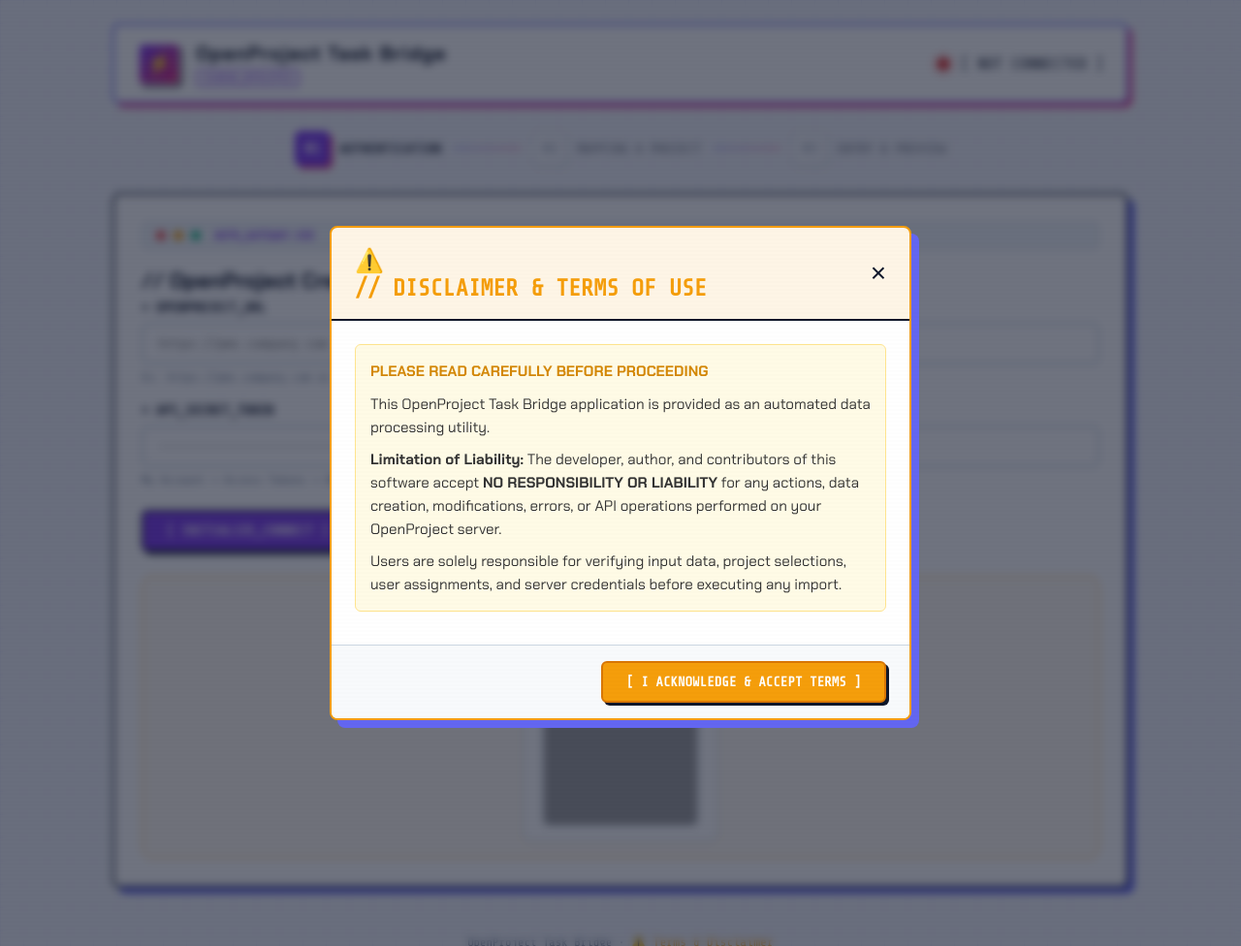
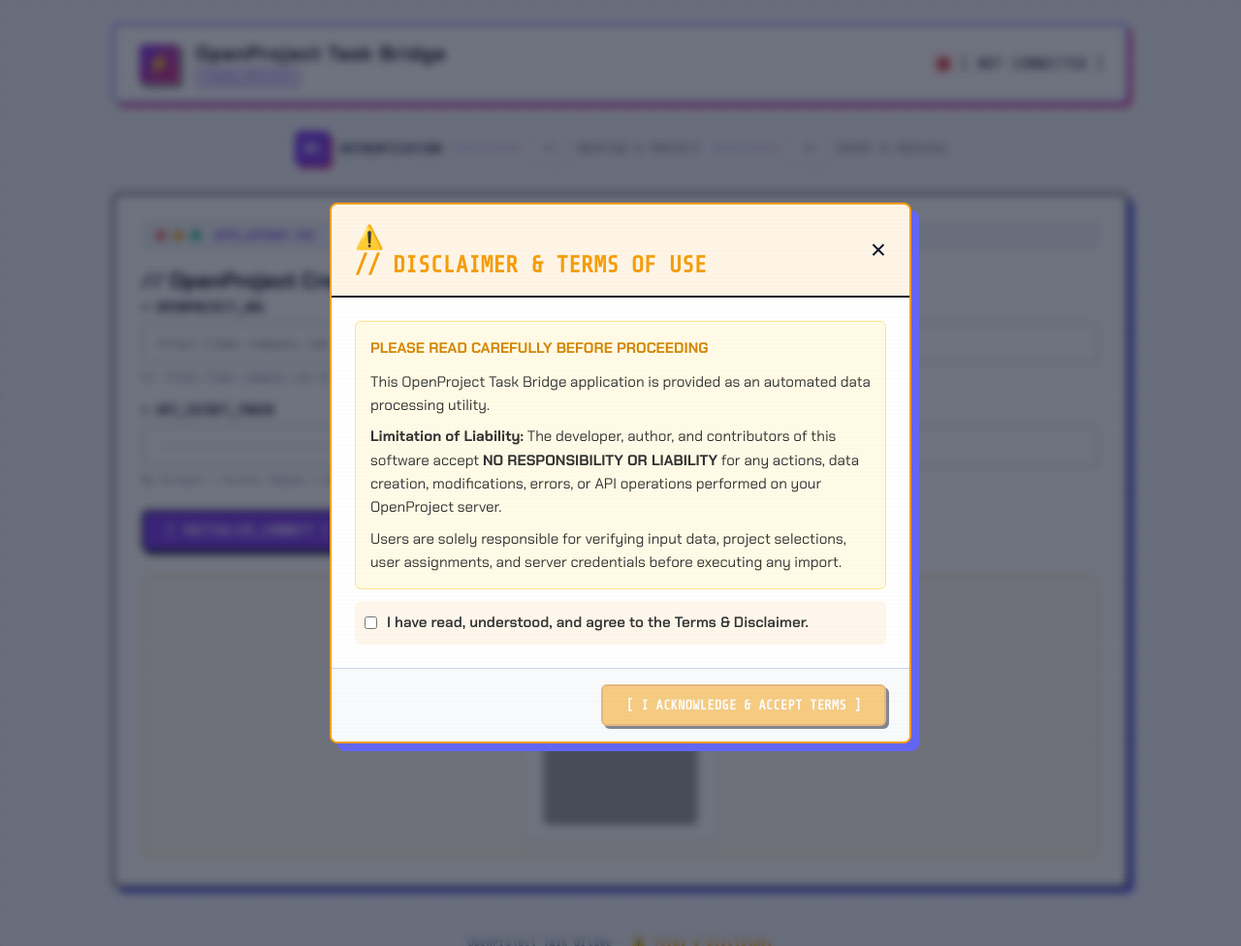
Before and after one commit to mohas7im/pms-bypass, a Django app: template app/templates/uploader/index.html in a window 1280 px wide. Shown: the whole page at 97% size. Run offline with Django 5.2, Linux system fonts and the light colour scheme; the template is opened without the code that fills it, so the values that code supplies are empty; grey boxes are pictures that could not be loaded.

Commit message:
require agreement checkbox before accepting one-time terms disclaimer modal

```diff
--- a/app/static/js/main.js
+++ b/app/static/js/main.js
@@ -628,23 +628,43 @@
 
     // Disclaimer Modal Handlers
     const disclaimerModal = document.getElementById('disclaimer-modal');
+    const chkAcceptDisclaimer = document.getElementById('chk-accept-disclaimer');
     const btnAcceptDisclaimer = document.getElementById('btn-accept-disclaimer');
     const btnCloseDisclaimer = document.getElementById('btn-close-disclaimer');
     const btnShowDisclaimer = document.getElementById('btn-show-disclaimer');
 
     if (disclaimerModal) {
-        // Show disclaimer on home page if not yet accepted
+        // Show disclaimer on home page if not yet accepted (one time only)
         if (localStorage.getItem('disclaimer_accepted') !== 'true') {
             disclaimerModal.classList.remove('hidden');
         }
 
+        if (chkAcceptDisclaimer && btnAcceptDisclaimer) {
+            chkAcceptDisclaimer.addEventListener('change', () => {
+                if (chkAcceptDisclaimer.checked) {
+                    btnAcceptDisclaimer.disabled = false;
+                    btnAcceptDisclaimer.style.opacity = '1';
+                    btnAcceptDisclaimer.style.cursor = 'pointer';
+                } else {
+                    btnAcceptDisclaimer.disabled = true;
+                    btnAcceptDisclaimer.style.opacity = '0.5';
+                    btnAcceptDisclaimer.style.cursor = 'not-allowed';
+                }
+            });
+        }
+
         const closeDisclaimer = () => {
+            if (chkAcceptDisclaimer && !chkAcceptDisclaimer.checked) return;
             localStorage.setItem('disclaimer_accepted', 'true');
             disclaimerModal.classList.add('hidden');
         };
 
         if (btnAcceptDisclaimer) btnAcceptDisclaimer.addEventListener('click', closeDisclaimer);
-        if (btnCloseDisclaimer) btnCloseDisclaimer.addEventListener('click', closeDisclaimer);
+        if (btnCloseDisclaimer) {
+            btnCloseDisclaimer.addEventListener('click', () => {
+                disclaimerModal.classList.add('hidden');
+            });
+        }
         if (btnShowDisclaimer) {
             btnShowDisclaimer.addEventListener('click', () => {
                 disclaimerModal.classList.remove('hidden');
--- a/app/templates/uploader/index.html
+++ b/app/templates/uploader/index.html
@@ -358,10 +358,17 @@
                     Users are solely responsible for verifying input data, project selections, user assignments, and server credentials before executing any import.
                 </p>
             </div>
+
+            <div style="margin-top: 12px; padding: 10px; background: rgba(245, 158, 11, 0.08); border-radius: 6px;">
+                <label class="retro-checkbox-label" style="display: flex; align-items: center; gap: 10px; cursor: pointer; color: #333; font-weight: 600; margin: 0;">
+                    <input type="checkbox" id="chk-accept-disclaimer">
+                    <span>I have read, understood, and agree to the Terms &amp; Disclaimer.</span>
+                </label>
+            </div>
         </div>
 
         <div class="modal-footer retro-modal-footer" style="justify-content: flex-end;">
-            <button class="btn btn-primary retro-btn-neon" id="btn-accept-disclaimer" style="background: #f59e0b; border-color: #d97706; color: #ffffff;">
+            <button class="btn btn-primary retro-btn-neon" id="btn-accept-disclaimer" disabled style="background: #f59e0b; border-color: #d97706; color: #ffffff; opacity: 0.5; cursor: not-allowed;">
                 [ I ACKNOWLEDGE &amp; ACCEPT TERMS ]
             </button>
         </div>
```
